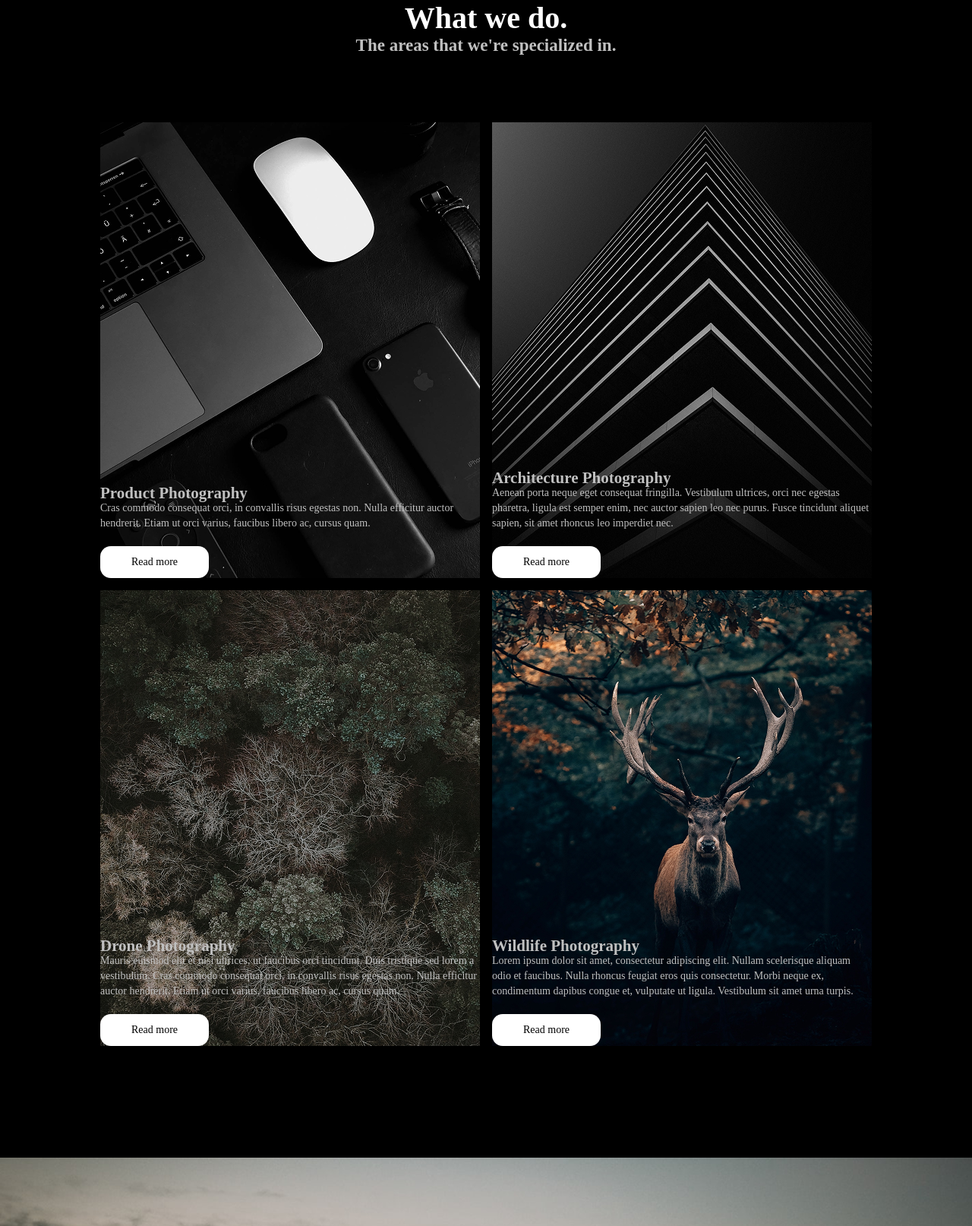
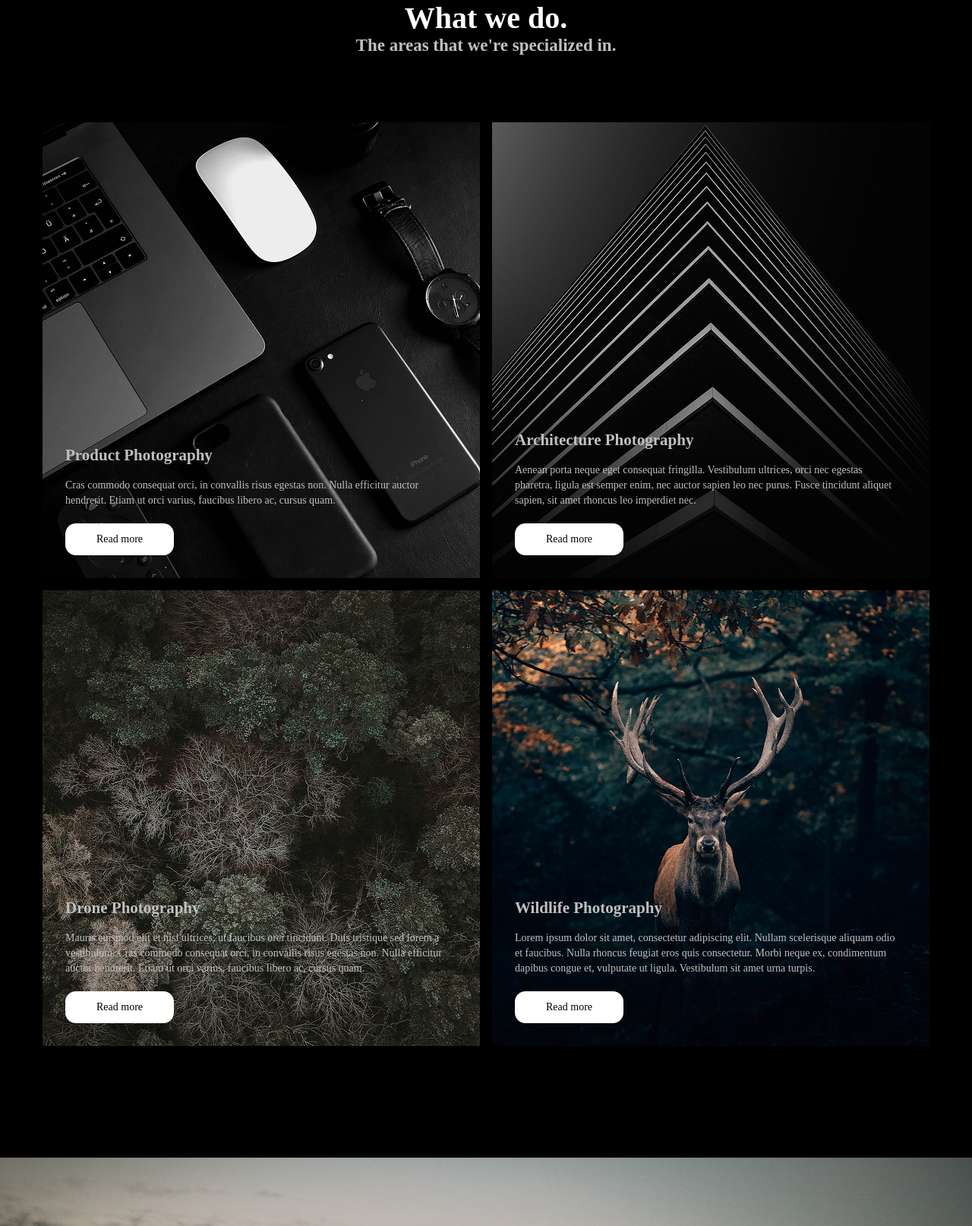
Before and after one commit to Migasstas/Aperture, a plain HTML site: page index.html in a window 1280 px wide. Shown: the part 826-2440 px from the top of the page at 76% size. Drawn offline with Linux system fonts and the light colour scheme.

Commit message:
15 03 2025 - work

```diff
--- a/css/scss.scss
+++ b/css/scss.scss
@@ -1,7 +1,7 @@
 *
 {padding: 0;
   margin: 0;
-  box-sizing: border-box
+  box-sizing: border-box;
 }
 .container{
   max-width: 1440px;
@@ -27,7 +27,6 @@
   background: #fff;
   justify-content: center;
   align-items: center;
-  color: black;
 }
 .login a{
   font-size: 16px;
@@ -84,22 +83,22 @@
   justify-content: center;
   align-items: center;
 }
-.section-2 h1{
+.s2_text h1{
   font-size: 40px;
   line-height: 105%;
   text-align: center;
   color: #fff;
 }
-.section-2 h3{
+.s2_text h3{
   font-size: 23px;
   line-height: 130%;
   text-align: center;
   color: #c0c0c0;
 }
-.section-2_text{
+.s2_text{
   max-width: 600px;
 }
-.section-2_text h3{
+.s2_text h3{
   font-size: 23px;
   line-height: 130%;
   text-align: center;
@@ -111,7 +110,7 @@
   text-align: center;
   color: #fff;
 }
-.section-2_cards{
+.s2_table{
   display: flex;
   justify-content: center;
   align-items: center;
@@ -121,25 +120,30 @@
   color: #c0c0c0;
   margin-bottom: 100px;
 }
-.section-2_cards article{
+.s2_cards article{
   max-width: 500px;
 }
-.section-2_cards a{
+.s2_card a{
   border-radius: 14px;
   width: 143px;
   height: 42px;
 }
-.section-2_card-1{
-  background-image: url("../images/card-1.png");
-  width: 576px;
-  height: 600px;
+.s2_card{
+  position: relative;
+  max-width: 576px;
+  min-height: 600px;
   margin: 8px;
   display: flex;
   align-items: start;
   flex-direction: column;
   justify-content: end;
 }
-.section-2_card-1 a{
+.s2_card_text{
+  position: absolute;
+  max-width: 510px;
+  margin: 30px;
+}
+.s2_card a{
   text-decoration: none;
   border-radius: 14px;
   width: 143px;
@@ -150,80 +154,17 @@
   align-items: center;
   color: black;
 }
-.section-2_card-1 p{
+.s2_card p{
   margin-bottom: 20px;
 }
-.section-2_card-2{
-  background-image: url("../images/card-2.png");
-  width: 576px;
-  height: 600px;
-  margin: 8px;
-  display: flex;
-  align-items: start;
-  flex-direction: column;
-  justify-content: end;
-}
-.section-2_card-2 a{
-  text-decoration: none;
-  border-radius: 14px;
-  width: 143px;
-  height: 42px;
-  background: #fff;
-  display: flex;
-  justify-content: center;
-  align-items: center;
-  color: black;
-}
-.section-2_card-2 p{
+.s2_card h2{
   margin-bottom: 20px;
 }
-.section-2_card-3{
-  background-image: url("../images/card-3.png");
-  width: 576px;
-  height: 600px;
-  margin: 8px;
-  display: flex;
-  align-items: start;
-  flex-direction: column;
-  justify-content: end;
+.text_right{
+  margin: 30px;
 }
-.section-2_card-3 a{
-  text-decoration: none;
-  border-radius: 14px;
-  width: 143px;
-  height: 42px;
-  background: #fff;
-  display: flex;
-  justify-content: center;
-  align-items: center;
-  color: black;
-}
-.section-2_card-3 p{
-  margin-bottom: 20px;
-}
-.section-2_card-4{
-  background-image: url("../images/card-4.png");
-  width: 576px;
-  height: 600px;
-  margin: 8px;
-  display: flex;
-  align-items: start;
-  flex-direction: column;
-  justify-content: end;
-}
-.section-2_card-4 a{
-  text-decoration: none;
-  border-radius: 14px;
-  width: 143px;
-  height: 42px;
-  background: #fff;
-  display: flex;
-  justify-content: center;
-  align-items: center;
-  color: black;
-}
-.section-2_card-4 p{
-  margin-bottom: 20px;
+.text_right h3{
+  margin-bottom: 10px;
 }
 .section-3{
   background-image: url("../images/background-section-3.png");
@@ -247,7 +188,37 @@
   color: #c0c0c0;
 }
 .section-4{
-
+  display: flex;
+  flex-wrap: wrap;
+  align-items: center;
+  justify-content: space-between;
+}
+.s4-text{
+  line-height: 150%;
+  color: #c0c0c0;
+  max-width: 500px;
+  margin-left: 20px;
+}
+.s4-text p{
+  max-width: 480px;
+  margin-bottom: 16px;
+}
+.s4-text h2{
+  margin-bottom: 16px;
+}
+.s4-text h3{
+  margin-bottom: 16px;
+}
+.s4-text a{
+  text-decoration: none;
+  border-radius: 14px;
+  width: 143px;
+  height: 42px;
+  background: #fff;
+  display: flex;
+  justify-content: center;
+  align-items: center;
+  color: black;
 }
 .section-5{
   background-image: url("../images/background-section-5.png");
--- a/index.html
+++ b/index.html
@@ -74,12 +74,15 @@
     <section>
         <div class="container">
             <div class="section-2">
-                <div class="section-2_text">
+                <div class="s2_text">
                     <h1>What we do.</h1>
                     <h3>The areas that we're specialized in.</h3>
                 </div>
-                <div class="section-2_cards">
-                    <article class="section-2_card-1">
+
+                <div class="s2_table">
+
+                    <article class="s2_card">
+                        <div class="s2_card_text">
                             <h2>
                             Product Photography
                             </h2>
@@ -89,9 +92,12 @@
                             <a href="#">
                                 Read more
                             </a>
+                        </div>
+                        <img src="images/card-1.png" height="600" width="576"/>
                     </article>
 
-                    <article class="section-2_card-2">
+                    <article class="s2_card">
+                        <div class="s2_card_text">
                             <h2>
                                 Architecture Photography
                             </h2>
@@ -101,9 +107,12 @@
                             <a href="#">
                                 Read more
                             </a>
+                        </div>
+                        <img src="images/card-2.png" height="600" width="576"/>
                     </article>
 
-                    <article class="section-2_card-3">
+                    <article class="s2_card">
+                        <div class="s2_card_text">
                             <h2>
                                 Drone Photography
                             </h2>
@@ -113,9 +122,12 @@
                             <a href="#">
                                 Read more
                             </a>
+                        </div>
+                        <img src="images/card-3.png" height="600" width="576"/>
                     </article>
 
-                    <article class="section-2_card-4">
+                    <article class="s2_card">
+                        <div class="s2_card_text">
                             <h2>
                                 Wildlife Photography
                             </h2>
@@ -125,7 +137,10 @@
                             <a href="#">
                                 Read more
                             </a>
+                        </div>
+                        <img src="images/card-4.png" height="600" width="576"/>
                     </article>
+
                 </div>
             </div>
         </div>
@@ -136,7 +151,7 @@
     <section>
         <div class="container">
             <div class="section-3">
-                <div>
+                <div class="text_right">
                     <h3>Sunset at Mount Fuji</h3>
                     <p>Duis tristique sed lorem a vestibulum. Cras commodo consequat orci, in convallis risus egestas non.</p>
                 </div>
@@ -149,7 +164,21 @@
     <section>
         <div class="container">
             <div class="section-4">
-
+                <article class="s4-text">
+                    <h3>
+                        The Gear cage
+                    </h3>
+                    <h2>
+                        The tools that we use.
+                    </h2>
+                    <p>
+                        The say that "no place is boring if you've had a good night's sleep and have a pocket full of unexposed film". While we don't shoot (a lot) of film these days — these are the tools that we actually use everyday to capture the amazing things around us.
+                    </p>
+                    <a href="#">
+                        Check it out
+                    </a>
+                </article>
+                <img src="images/cameras.png" height="540" width="720" alt="cameras"/>
             </div>
         </div>
     </section>
@@ -159,7 +188,7 @@
     <section>
         <div class="container">
             <div class="section-5">
-                <div>
+                <div class="text_right">
                     <h3>Monstera Leafs</h3>
                     <p>Vestibulum sit amet urna turpis. Mauris euismod elit et nisi ultrices, ut faucibus orci tincidunt.</p>
                 </div>
@@ -182,7 +211,7 @@
     <section>
         <div class="container">
             <div class="section-7">
-                <div>
+                <div class="text_right">
                     <h3>Star fall in the Himalayas</h3>
                     <p>Nulla rhoncus feugiat eros quis consectetur. Morbi neque ex, condimentum dapibus congue et, vulputate ut ligula.</p>
                 </div>
```
Also changed, not shown: css/scss.css, images/Aperture-Icon-Light.png (added), images/Facebook-Icon-Light.png (added), images/ISO-Icon-Light.png (added), images/Instagram-Icon-Light.png (added), images/Location-Icon-Light.png (added), images/Logo-Group-1.png (added), images/Logo-Group-2.png (added), images/Logo-Group-3.png (added), images/Logo-Group-4.png (added), images/Logo-Group-5.png (added), images/Shutter-Icon-Light.png (added), images/Twitter-Icon-Light.png (added), images/cameras.png (added), 1 other file. Lines whose indentation alone changed are shown as unchanged.
